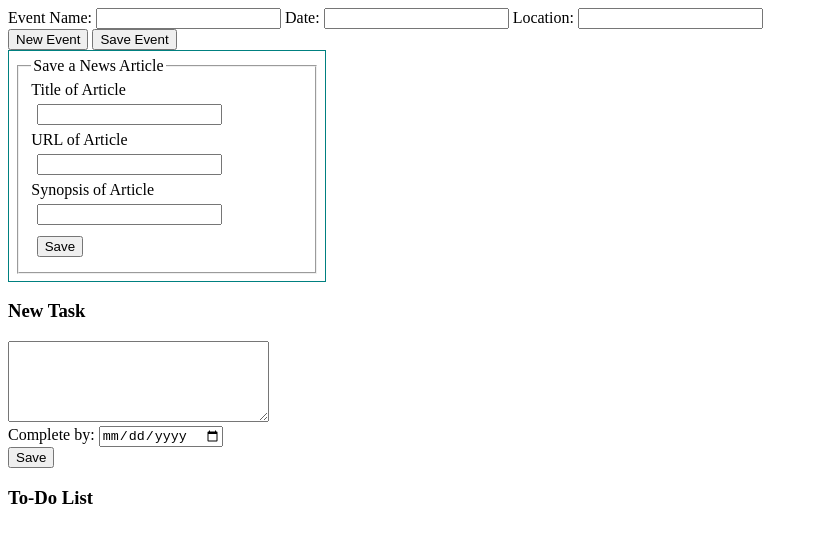
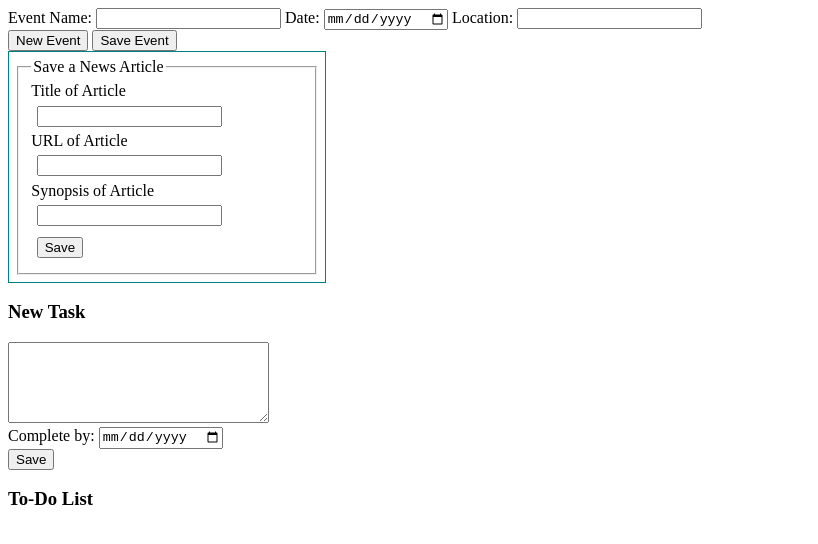
Before and after one commit to bitomann/nutshell-heroic-hershey-s, a plain HTML site: page src/index.html in a window 1280 px wide. Both pictures are taken after a click on the button "New Event". Shown: the whole page, without its empty margins (0-818 px from the left). Drawn offline with Linux system fonts and the light colour scheme; no server answers.

Commit message:
date added

```diff
--- a/src/index.html
+++ b/src/index.html
@@ -16,15 +16,15 @@
         <label for="eventName">Event Name: </label>
         <input type="text" name="name" id="eventName">
         <label for="eventDate">Date: </label>
-        <input type="text" name="date" id="eventDate">
+        <input type="date" name="date" id="eventDate">
         <label for="eventLocation">Location: </label>
         <input type="text" name="location" id="eventLocation">
       </div>
       <input type="button" id="new-event" value="New Event">
       <input type="button" id="save-event" value="Save Event">
-    </div>
-    <div id="events-container">
+      <div id="events-container">
 
+      </div>
     </div>
     <section id="newsContainer">
       <div id="newsInputContainer">
```
